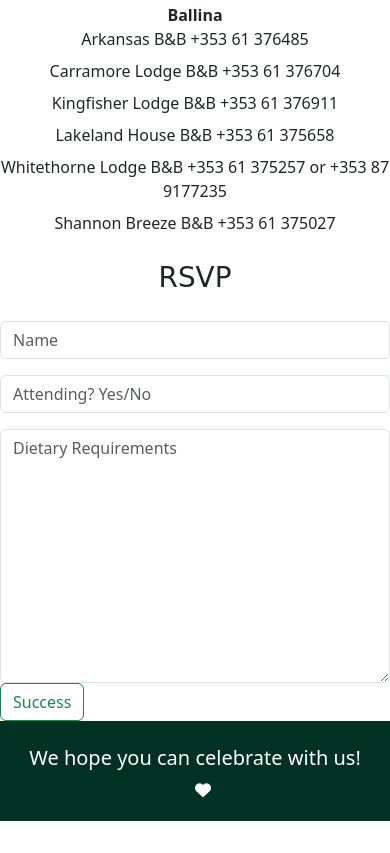
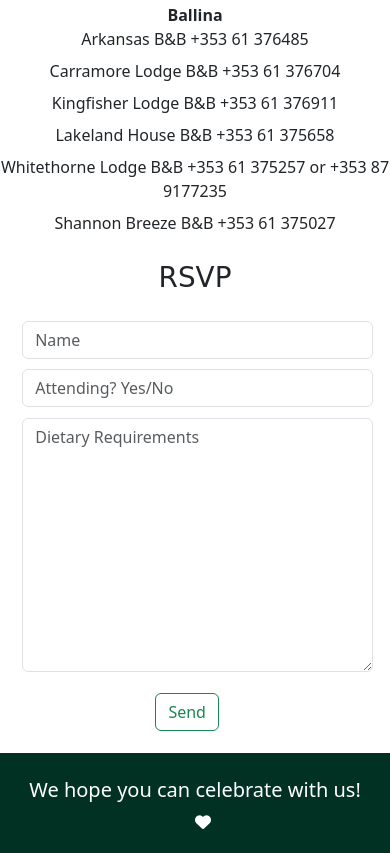
Before and after one commit to SamanthaBooth81/wedding, a website: page index.html in a window 390 px wide. Shown: the part 1927-2780 px from the top of the page. Before the commit the page ends 2748 px from the top, so only its background shows below. Drawn offline with nearby package versions, Linux system fonts and the light colour scheme; a web font is replaced by a local one.

Commit message:
responsive form stlying

```diff
--- a/CSS/style.css
+++ b/CSS/style.css
@@ -75,6 +75,15 @@ iframe {
     border: 0;
 }
 
+.rsvp{
+    width: 60%;
+    margin: 0 auto;
+}
+
+.rsvp-inputs{
+    margin: 3%;
+}
+
 /*                     Footer Styling                       */
 
 #footer {
@@ -130,6 +139,12 @@ iframe {
     iframe {
         width: 90%;
     }
+
+    .rsvp{
+        width: 90%;
+        margin: 3%;
+    }
+
 }
 @media screen and (min-width: 960px){
     .welcomeText{
--- a/index.html
+++ b/index.html
@@ -87,23 +87,15 @@
 
     <div class="text-centre">
       <h1 id="rsvp" >RSVP</h1>
-      <form
-        target="_blank"
-        action="https://formsubmit.co/45a2470530ff1ae94633116200f36032"
-        method="POST">
+      <form target="_blank" action="https://formsubmit.co/45a2470530ff1ae94633116200f36032" method="POST" class="rsvp">
         <div class="mb-3"></div>
-          <input type="text" name="name" required placeholder="Name" class="form-control" id="exampleFormControlInput1" >
+          <input type="text" name="name" required placeholder="Name" class="form-control rsvp-inputs" id="exampleFormControlInput1" >
+          <input type="text" name="rsvp" required placeholder="Attending? Yes/No" class="form-control rsvp-inputs" id="exampleFormControlInput1">
+          <textarea name="test field" id="" cols="30" rows="10" placeholder="Dietary Requirements" class="form-control rsvp-inputs" id="exampleFormControlInput1"></textarea>
+          <input type="hidden" name="_captcha" value="false">
+          <input type="hidden" name="_next" value="https://samanthabooth81.github.io/wedding/thanks.html">
+          <button type="submit" class="btn btn-outline-success rsvp-inputs">Send</button>
         </div>
-        <div class="mb-3"></div>
-          <input type="text" name="rsvp" required placeholder="Attending? Yes/No" class="form-control" id="exampleFormControlInput1">
-        </div>
-        <div class="mb-3"></div>
-          <textarea name="test field" id="" cols="30" rows="10" placeholder="Dietary Requirements" class="form-control" id="exampleFormControlInput1"></textarea>
-        </div>
-        <input type="hidden" name="_captcha" value="false">
-        <input type="hidden" name="_next" value="https://samanthabooth81.github.io/wedding/thanks.html">
-        <button type="submit" class="btn btn-outline-success">Success</button>
-
       </form>
 
     </div>
```
